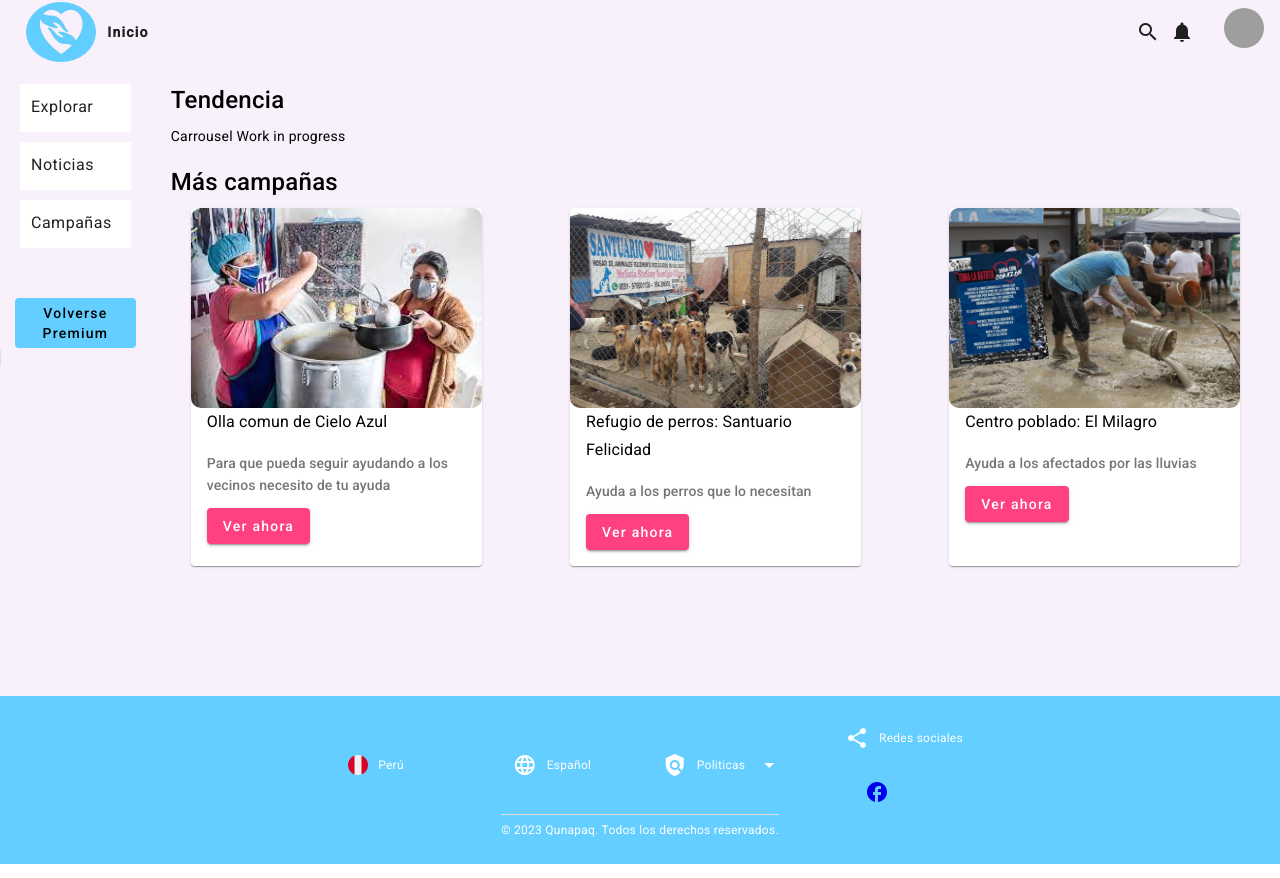
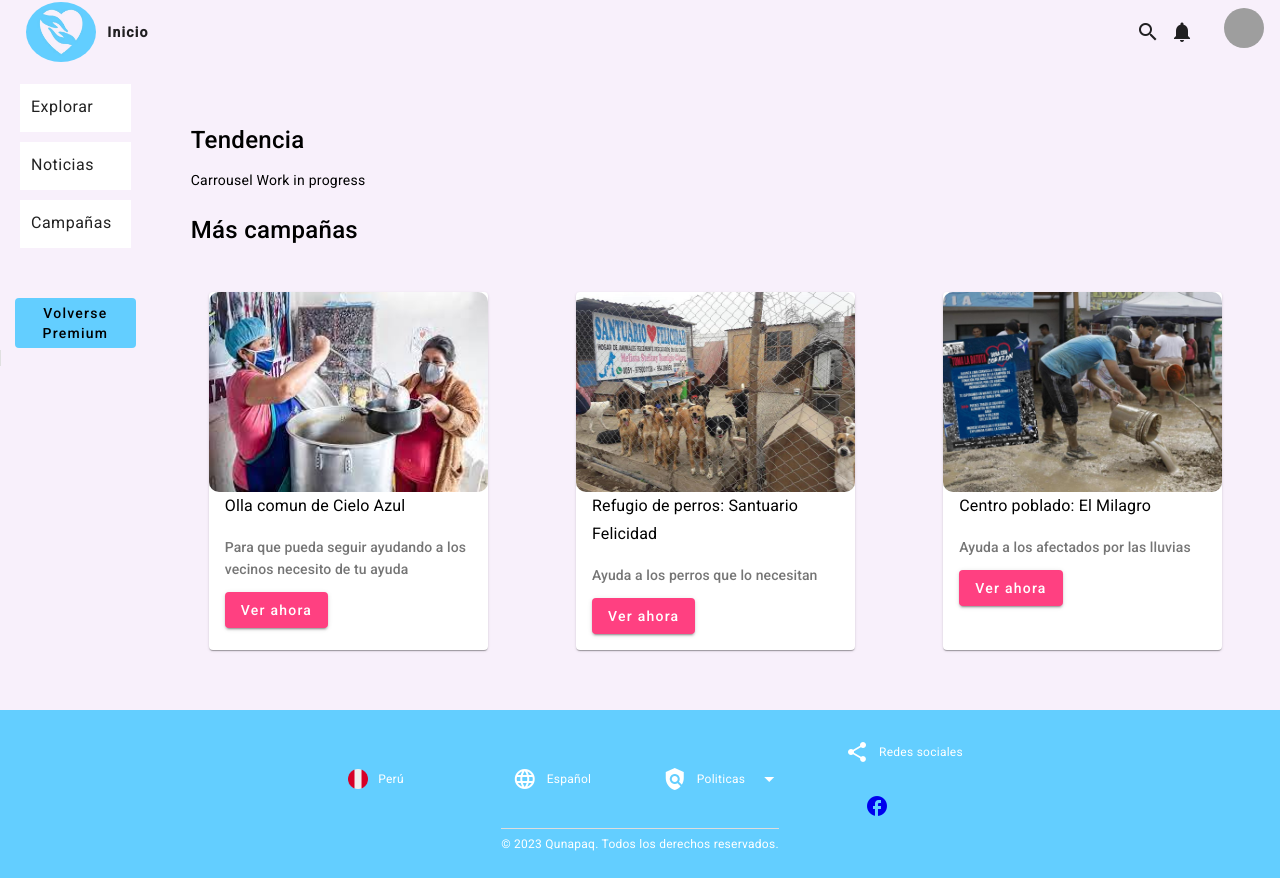
Before and after one commit to upc-pre-202301-Qunapaq-SI729-WS51/upc-pre-202301-Qunapaq-SI729-WS51-FrontEnd, an Angular app in the folder Zenquna/: page /home in a window 1280 px wide. Built offline with nearby package versions, Linux system fonts and the light colour scheme; no server answers; data requests are answered from the project's data file; grey boxes are pictures that could not be loaded.

Commit message:
(bugfix) Arreglo css Home + añadidos visuales
- Cambios en css para que el footer se mantenga en su sitio.
- Pequeños arregos visuales como cambios en margenes entre cards

```diff
--- a/Zenquna/src/app/modules/donor/components/home/home.component.scss
+++ b/Zenquna/src/app/modules/donor/components/home/home.component.scss
@@ -39,12 +39,19 @@
 //   margin-top: 20px;
 // }
 
-.main-container {
+// Esto creo que causa el problema en el grid
+/*.main-container {
   display: flex;
   height: calc(100vh - 168px);
   // min-height: 900px;
   background-color: #f8f0fb;
   width: 100%;
+}*/
+.main-container {
+  display: flex;
+  height: calc(100%);
+  background-color: #f8f0fb;
+  padding: 40px 20px;
 }
 
 .content-container {
@@ -57,13 +64,13 @@
 }
 
 .trend-container {
-  margin-bottom: 20px;
+  margin-bottom: 24px;
 }
 
 h2 {
   font-size: 24px;
   font-weight: 500;
-  margin-bottom: 10px;
+  margin-bottom: 14px;
 }
 
 .trend-slide {
@@ -119,7 +126,8 @@ mat-grid-tile {
 }
 
 .explore-container {
-  margin-bottom: 100px;
+  margin-bottom: -32px;
+  //^Uniendolo con el margin del campaign-card, el margin resultante es de 0
 }
 
 .campaign-card-container {
@@ -131,9 +139,10 @@ mat-grid-tile {
 
 .campaign-card {
   width: calc(30% - 30px); /* Cambiamos el ancho fijo a un porcentaje */
-  margin-bottom: 20px;
-  margin-left: 10px; /* Agregamos un margen a la izquierda */
-  margin-right: 10px; /* Agregamos un margen a la derecha */
+  margin-top: 32px;
+  margin-bottom: 32px;
+  margin-left: 8px; /* Agregamos un margen a la izquierda */
+  margin-right: 8px; /* Agregamos un margen a la derecha */
 }
 
 .campaign-card img {
```
Also changed, not shown: Zenquna/src/app/modules/donor/components/home/home.component.html (line endings or trailing spaces).
